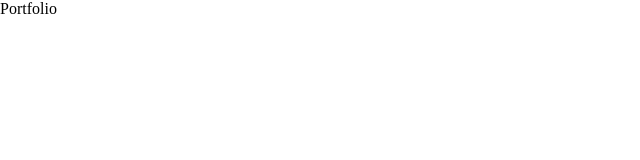
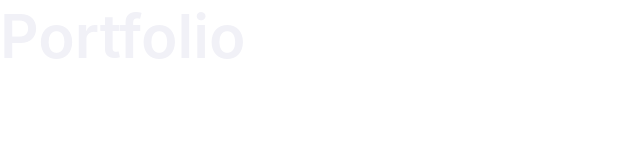
Before and after one commit to gottschalktobias1998/portfolio, a React app: page / in a window 1280 px wide. Shown: the top 160 px of the page, without its empty margins (0-640 px from the left). Built offline with nearby package versions, Linux system fonts and the light colour scheme; the HTML template or start-up script is replaced by a standard one.

Commit message:
feat: establish typography system

```diff
--- a/src/styles/base/_typography.scss
+++ b/src/styles/base/_typography.scss
@@ -0,0 +1,97 @@
+@use '../abstracts' as *;
+
+// ==============================================
+// Font Loading
+// ==============================================
+
+// Font families are defined in _variables.scss.
+// Fonts will be loaded locally or via a font provider later.
+
+// ==============================================
+// Base Typography
+// ==============================================
+
+body {
+  font-family: $font-family-base;
+  font-size: $font-size-base;
+  font-weight: $font-weight-regular;
+  line-height: $line-height-normal;
+  color: $color-text-primary;
+}
+
+// ==============================================
+// Headings
+// ==============================================
+
+h1,
+h2,
+h3,
+h4,
+h5,
+h6 {
+  font-family: $font-family-heading;
+  font-weight: $font-weight-semibold;
+  line-height: $line-height-tight;
+  color: $color-text-primary;
+}
+
+h1 {
+  font-size: $font-size-6xl;
+}
+
+h2 {
+  font-size: $font-size-4xl;
+}
+
+h3 {
+  font-size: $font-size-3xl;
+}
+
+h4 {
+  font-size: $font-size-2xl;
+}
+
+h5 {
+  font-size: $font-size-xl;
+}
+
+h6 {
+  font-size: $font-size-lg;
+}
+
+// ==============================================
+// Text Elements
+// ==============================================
+
+p {
+  color: $color-text-secondary;
+  line-height: $line-height-relaxed;
+}
+
+small {
+  font-size: $font-size-sm;
+}
+
+strong,
+b {
+  font-weight: $font-weight-semibold;
+}
+
+// ==============================================
+// Links
+// ==============================================
+
+a {
+  color: inherit;
+}
+
+// ==============================================
+// Code
+// ==============================================
+
+code,
+pre,
+kbd,
+samp {
+  font-family: $font-family-monospace;
+}
```
